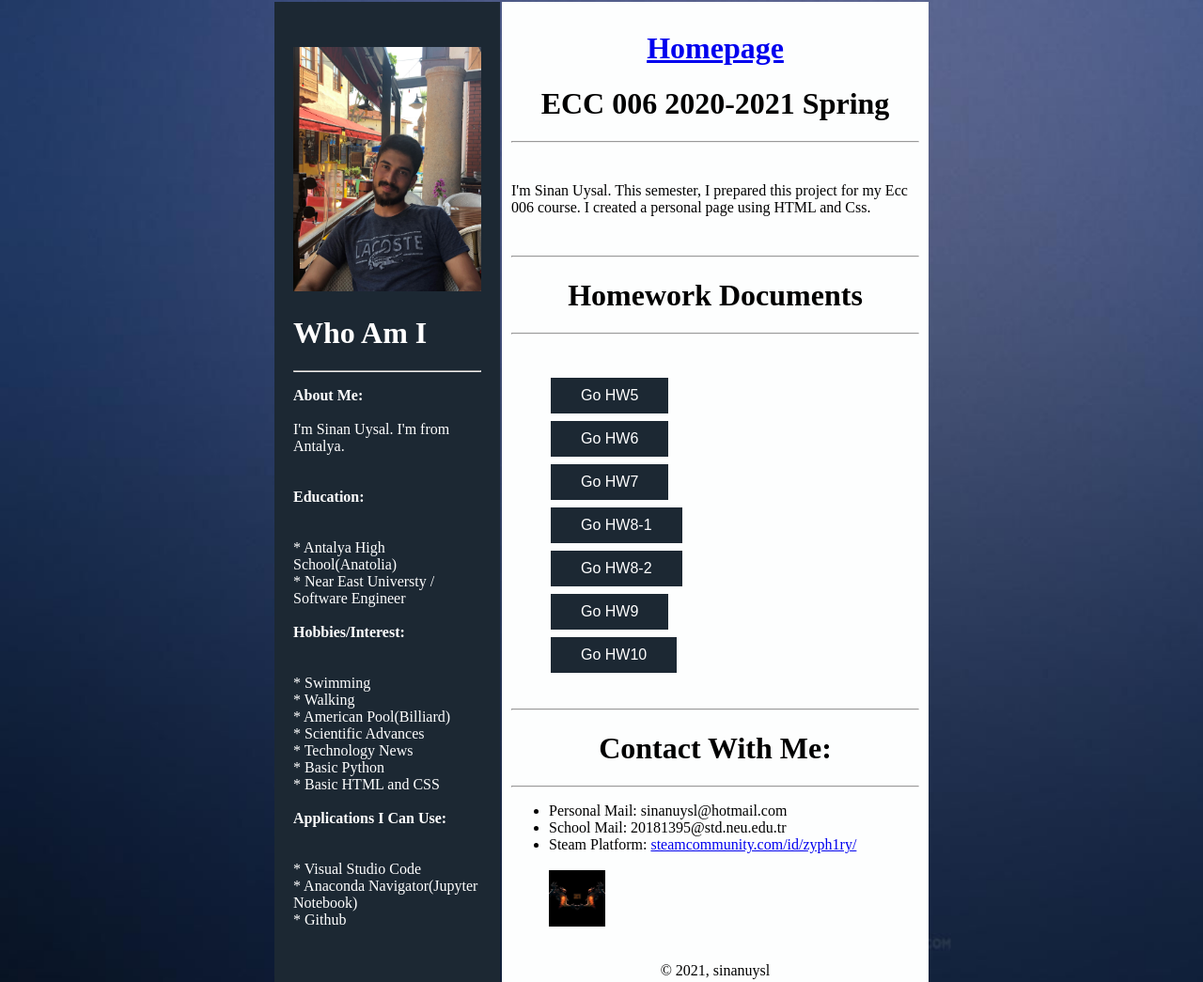
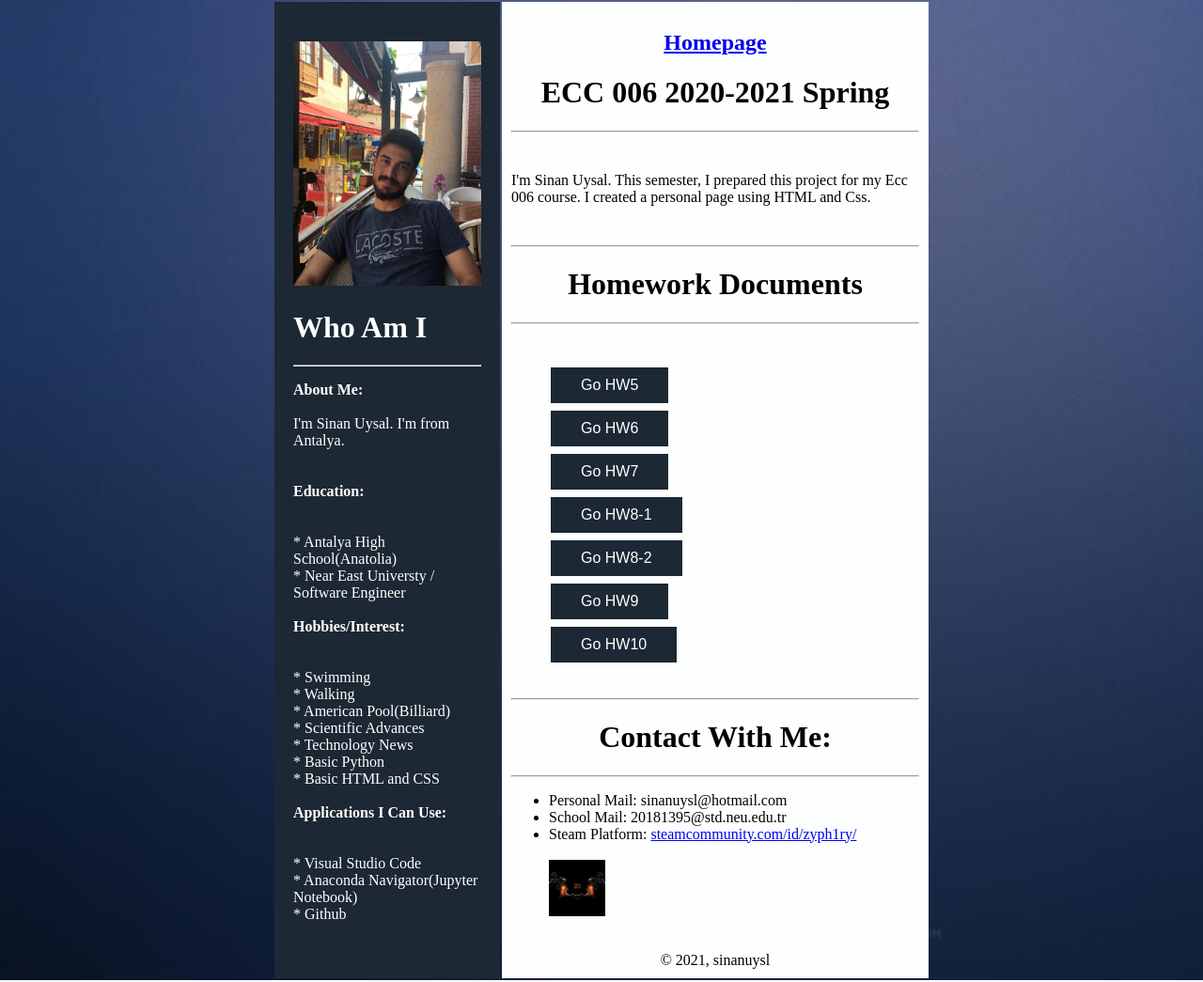
Before and after one commit to sinanuysl/sinanuysl-first-lesson, a plain HTML site: page index.html in a window 1280 px wide. Shown: the top 1045 px of the page at 94% size. Drawn offline with Linux system fonts and the light colour scheme.

Commit message:
Update index.html

```diff
--- a/index.html
+++ b/index.html
@@ -37,7 +37,7 @@
                 </p>
             </td>
             <td width="500px" bgcolor="FDFEFE" style="padding:10px">
-                <center><h1> <a href="index.html">Homepage</a></h1></center>
+                <center><h2> <a href="index.html">Homepage</a></h2></center>
                 <center><h1>ECC 006 2020-2021 Spring</h1><hr> <br></center>
 
 
```
